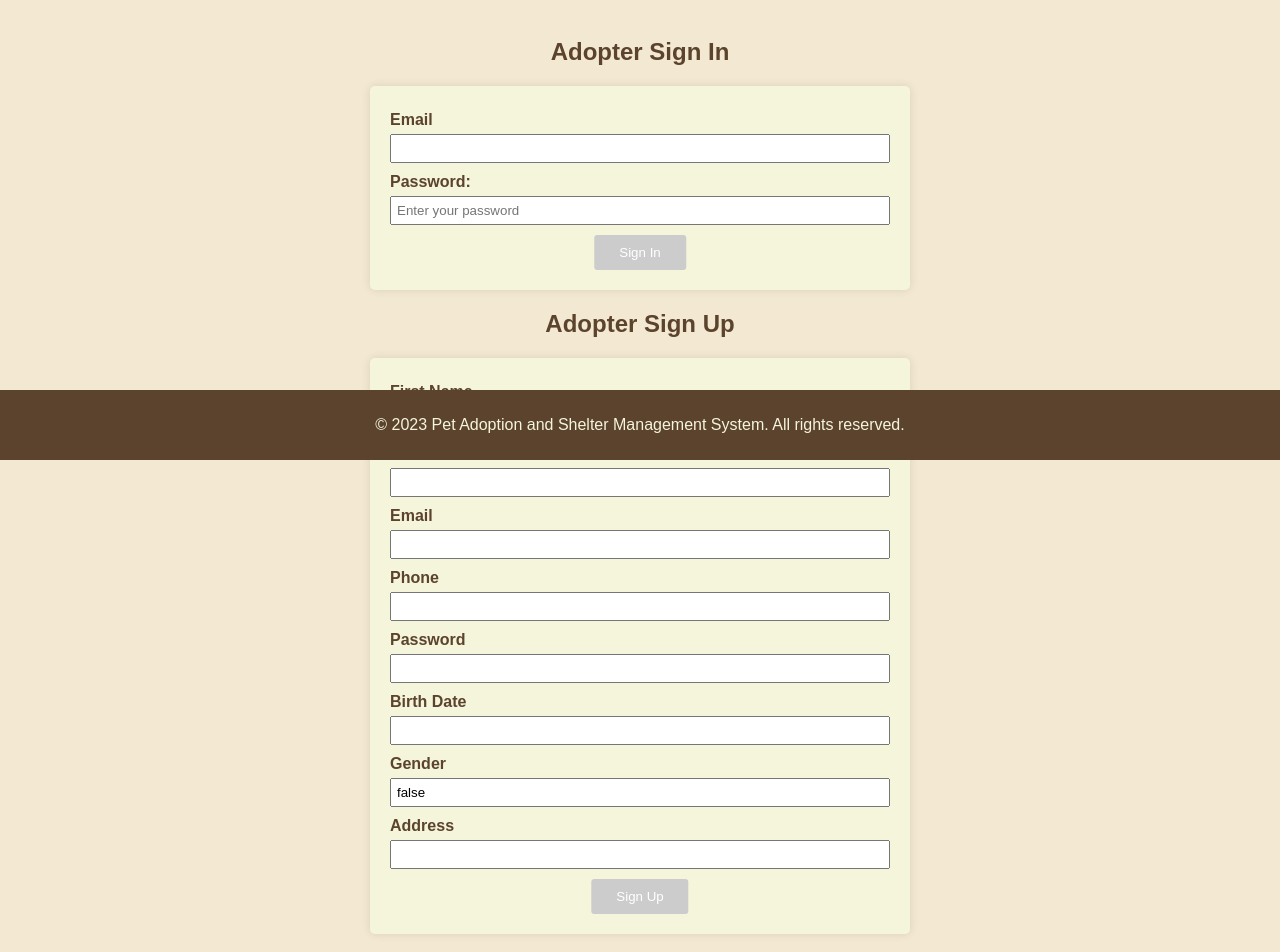
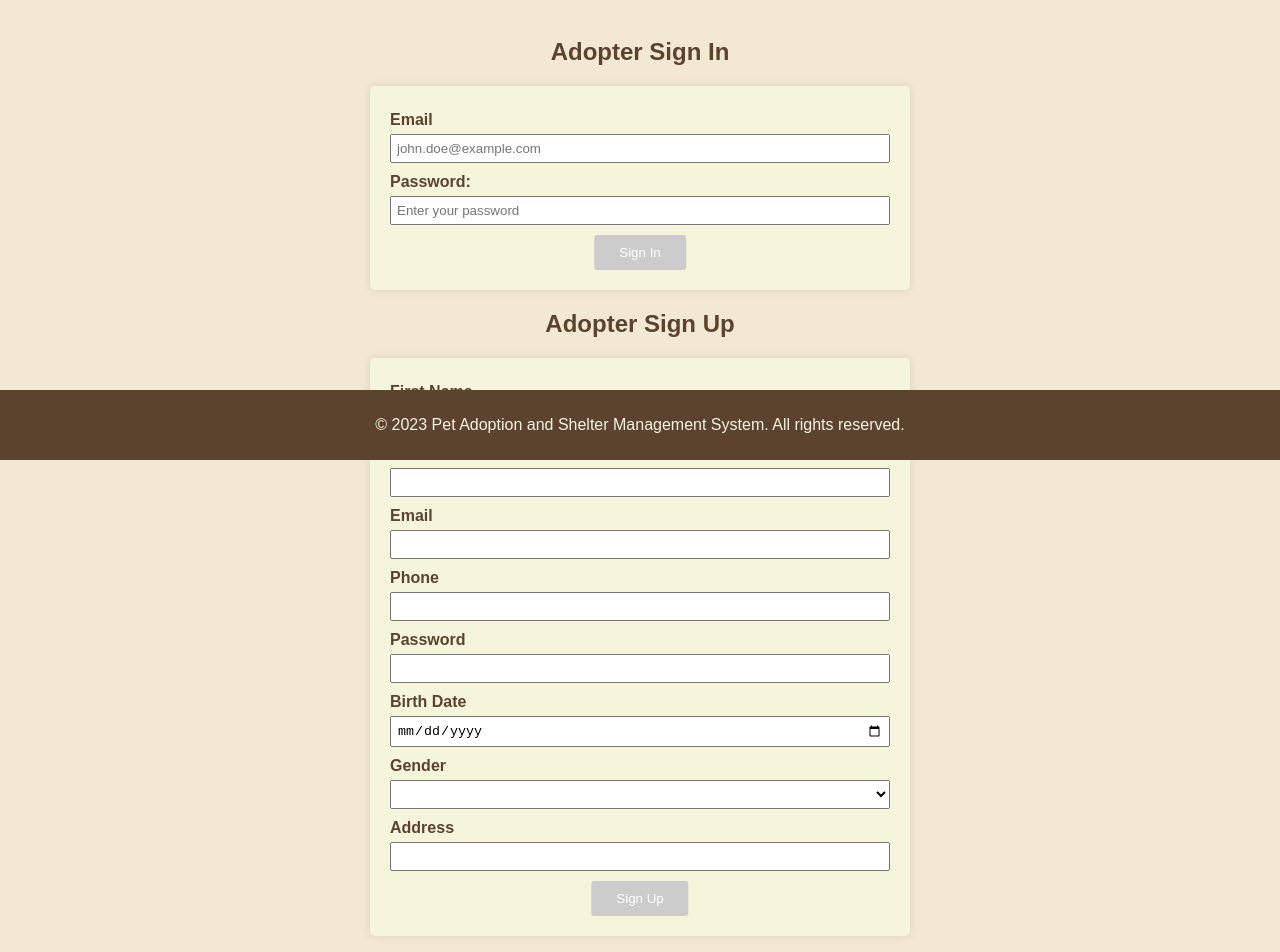
Before and after one commit to GeorgeBeshay/db-project, an Angular app in the folder src/fe-src/: page /adopter in a window 1280 px wide. Shown: the part 340-1292 px from the top of the page. Built offline with nearby package versions, Linux system fonts and the light colour scheme.

Commit message:
Date and Gender fields modified.

```diff
--- a/src/fe-src/src/app/Components/adopter/adopter.component.css
+++ b/src/fe-src/src/app/Components/adopter/adopter.component.css
@@ -247,3 +247,7 @@ input {
   font-size: 0.8em;
   margin-top: 5px;
 }
+
+option {
+  font-size: 15px;
+}
--- a/src/fe-src/src/app/Components/adopter/adopter.component.html
+++ b/src/fe-src/src/app/Components/adopter/adopter.component.html
@@ -10,7 +10,7 @@
       <form class="glbFormGroup" [formGroup]="signInForm" (ngSubmit)="signIn()">
         <div>
           <label class="glbLabel" for="email">Email</label>
-          <input class="glbInput" type="email" id="email" formControlName="email" required />
+          <input class="glbInput" type="email" id="email" formControlName="email" placeholder="john.doe@example.com" required />
         </div>
         <div>
           <label class="glbLabel" for="password">Password:</label>
@@ -46,11 +46,18 @@
         </div>
         <div>
           <label class="glbLabel" for="birthDate">Birth Date</label>
-          <input class="glbInput" type="text" id="birthDate" formControlName="birthDate" required />
+          <input class="glbInput" type="date" id="birthDate" formControlName="birthDate" required />
+<!--          <input class="glbInput" type="text" id="birthDate" formControlName="birthDate" required />-->
         </div>
         <div>
           <label class="glbLabel" for="gender">Gender</label>
-          <input class="glbInput" type="text" id="gender" formControlName="gender" required />
+<!--          <input class="glbInput" type="text" id="gender" formControlName="gender" required />-->
+          <select class="glbInput" id="gender" formControlName="gender" required>
+            <!-- Male option -->
+            <option value="male">Male</option>
+            <!-- Female option -->
+            <option value="female">Female</option>
+          </select>
         </div>
         <div>
           <label class="glbLabel" for="address">Address</label>
--- a/src/fe-src/src/app/Components/adopter/adopter.component.ts
+++ b/src/fe-src/src/app/Components/adopter/adopter.component.ts
@@ -1,14 +1,13 @@
-import { PetAvailabilityNotification } from './../../Entities/PetAvailabilityNotification';
-import { ApplicationNotification } from './../../Entities/ApplicationNotification';
-import { AdoptionApplication } from './../../Entities/AdoptionApplication';
+import { PetAvailabilityNotification } from '../../Entities/PetAvailabilityNotification';
+import { ApplicationNotification } from '../../Entities/ApplicationNotification';
+import { AdoptionApplication } from '../../Entities/AdoptionApplication';
 import { HttpClient } from '@angular/common/http';
-import { Component, OnInit, inject } from '@angular/core';
+import { Component, OnInit } from '@angular/core';
 import { ApplicationStatus } from 'src/app/Entities/ApplicationStatus';
 import { AdopterServicesService } from 'src/app/Services/adopter-services.service';
 import { FormBuilder, FormGroup, Validators } from '@angular/forms';
 import { DatePipe } from '@angular/common';
 import {UtilitiesService} from "../../Services/utilities.service";
-import {Admin} from "../../Entities/Admin";
 import {Adopter} from "../../Entities/Adopter";
 
 
@@ -136,8 +135,11 @@ export class AdopterComponent implements OnInit{
     const lastName = this.signUpForm.get('lastName')?.value;
     const phone = this.signUpForm.get('phone')?.value;
     const birthDate = this.signUpForm.get('birthDate')?.value;
-    const gender = this.signUpForm.get('gender')?.value;
+    const gender = (this.signUpForm.get('gender')?.value) === "male";
     const address = this.signUpForm.get('address')?.value;
+
+    console.log(birthDate)
+    console.log(gender)
 
 
     let tempAdopter = new Adopter(undefined, firstName, lastName, email, phone, password, birthDate, gender, address);
```
